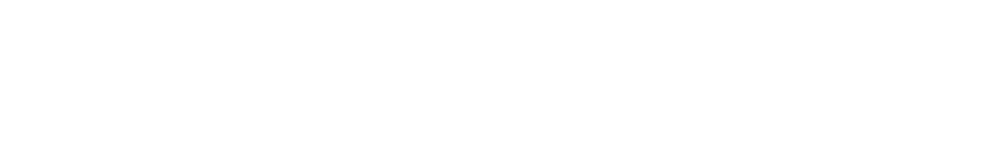
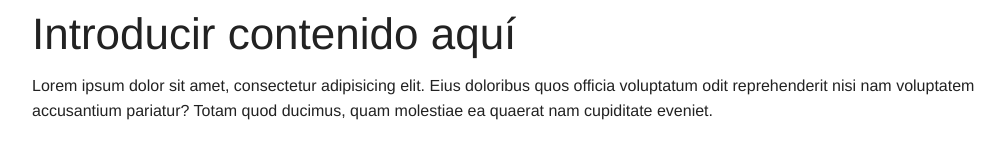
Before and after one commit to rgolea/foundation, a plain HTML site: page index.html in a window 1280 px wide. Shown: the whole page, without its empty margins (123-1128 px from the left). Drawn offline with Linux system fonts and the light colour scheme.

Commit message:
index con contenido

```diff
--- a/index.html
+++ b/index.html
@@ -28,6 +28,8 @@
         <!-- Numero de columnas del 1 al 12 -->
         <!-- Añadir clase columns para que sea entendible que son columnas -->
         <div class="large-12 columns">
+            <h1>Introducir contenido aquí</h1>
+            <p>Lorem ipsum dolor sit amet, consectetur adipisicing elit. Eius doloribus quos officia voluptatum odit reprehenderit nisi nam voluptatem accusantium pariatur? Totam quod ducimus, quam molestiae ea quaerat nam cupiditate eveniet.</p>
         </div>
     </div>
 
```
